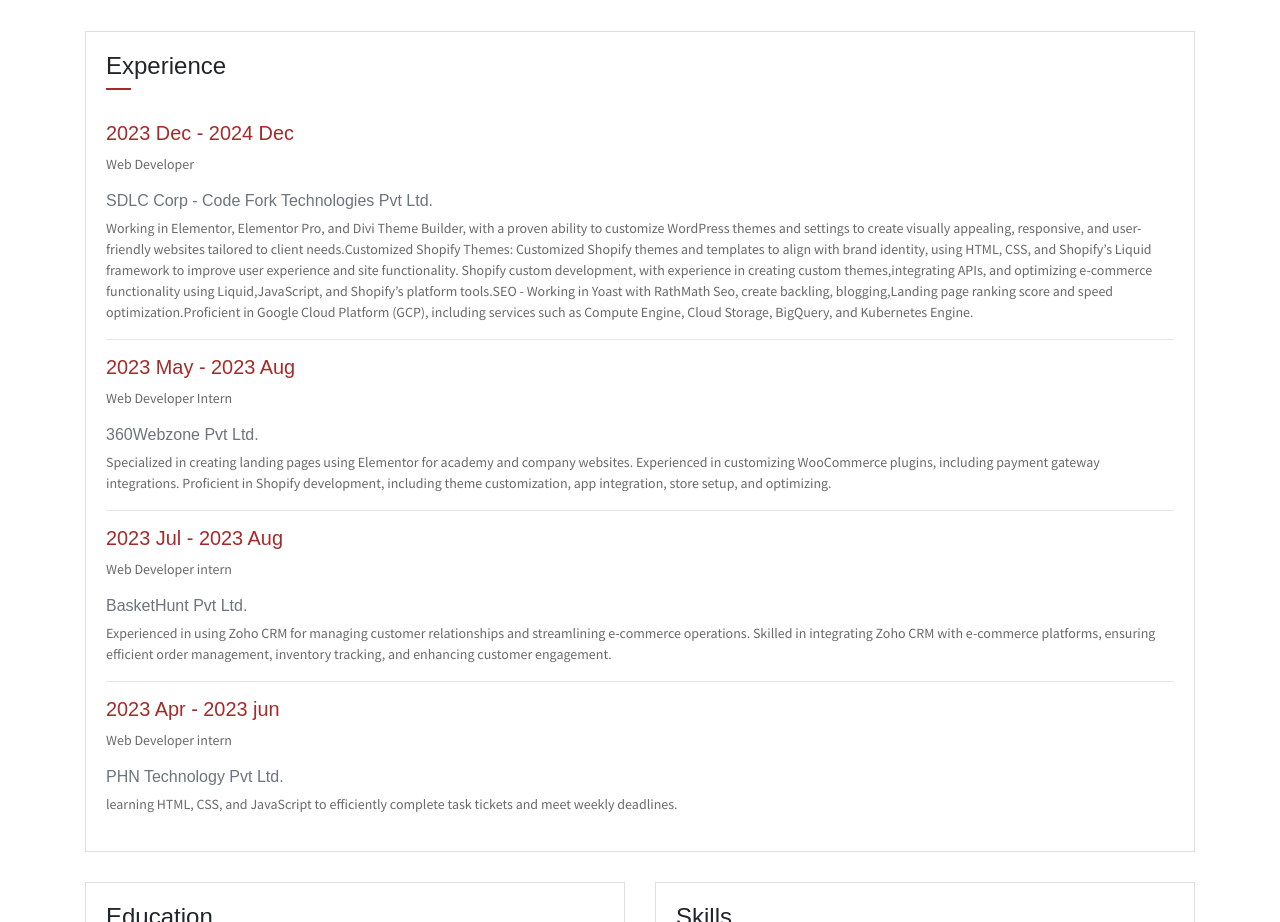
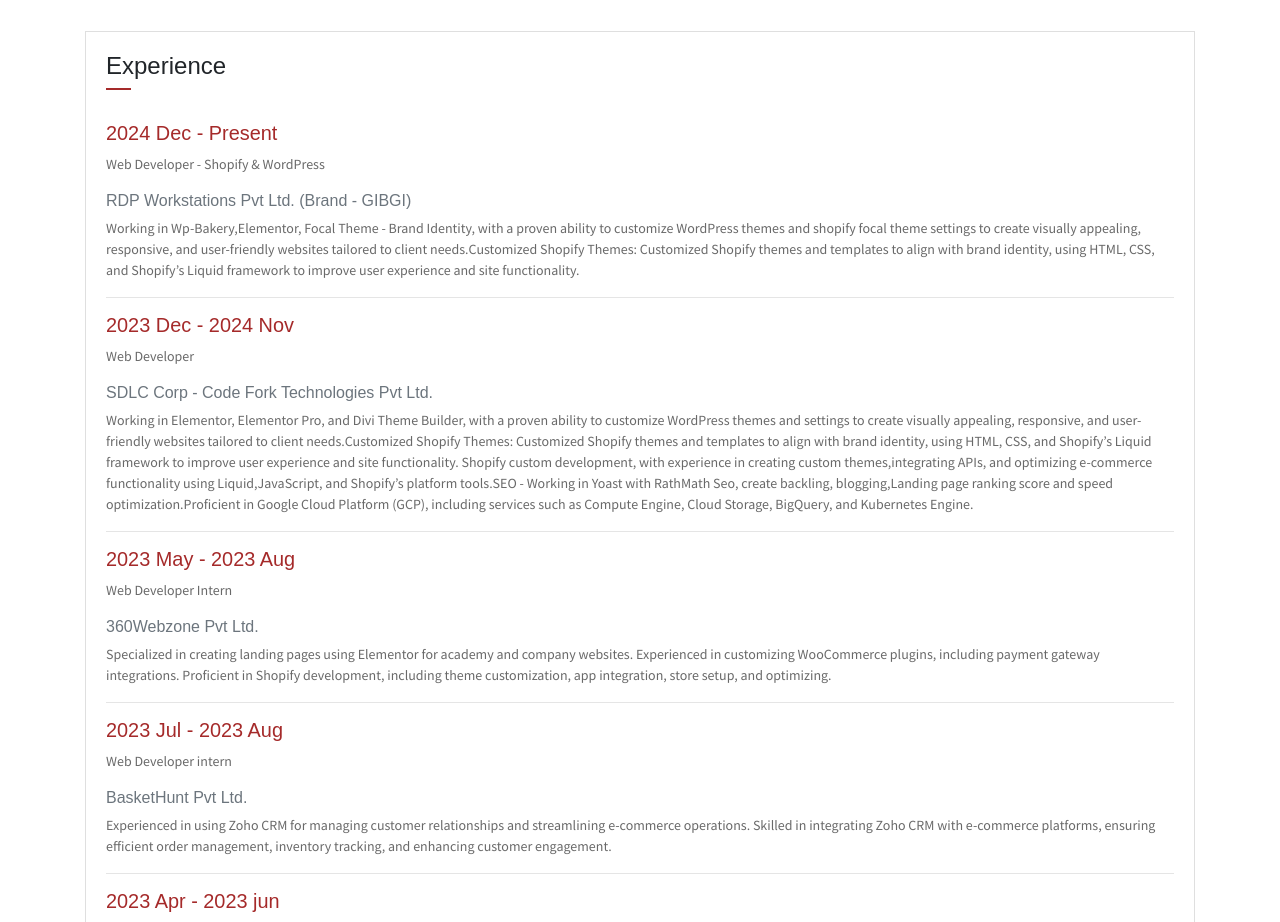
Before and after one commit to rakeshsahu15/Portfolio, a plain HTML site: page index.html in a window 1280 px wide. Shown: the part 1560-2482 px from the top of the page. Drawn offline with nearby package versions, Linux system fonts and the light colour scheme; some packages are replaced by stand-ins of ours.

Commit message:
Update index.html

```diff
--- a/index.html
+++ b/index.html
@@ -63,7 +63,7 @@
                     <img src="assets/imgs/ra.kesh.01-23-12-2024-0001.webp" alt="" class="brand-img">
                     <li class="brand-txt">
                         <h5 class="brand-title">Rakesh Sahu</h5>
-                        <div class="brand-subtitle">Web Developer | Shopify Developer | WordPress Developer </div>
+                        <div class="brand-subtitle">Web Developer - Shopify Developer | WordPress Developer </div>
                     </li>
                 </ul>
                 <ul class="navbar-nav ml-auto">
@@ -161,7 +161,19 @@
                             </div>
                         </div>
                         <div class="card-body">
-                            <h6 class="title text-danger">2023 Dec - 2024 Dec</h6>
+                            <h6 class="title text-danger">2024 Dec - Present</h6>
+                            <P>Web Developer - Shopify & WordPress</P>
+                            <h6>RDP Workstations Pvt Ltd. (Brand - GIBGI)</h6>
+                            <P class="subtitle">Working in Wp-Bakery,Elementor, Focal Theme - Brand Identity, with a
+                                proven ability to customize WordPress themes and shopify focal theme settings to create
+                                visually appealing, responsive, and user-friendly websites tailored to client
+                                needs.Customized Shopify Themes: Customized Shopify themes and templates
+                                to align with brand identity, using HTML, CSS, and Shopify’s Liquid
+                                framework to improve user experience and site functionality.
+
+                                </P>
+                            <hr>
+                            <h6 class="title text-danger">2023 Dec - 2024 Nov</h6>
                             <P>Web Developer</P>
                             <h6>SDLC Corp - Code Fork Technologies Pvt Ltd.</h6>
                             <P class="subtitle">Working in Elementor, Elementor Pro, and Divi Theme Builder, with a
@@ -177,6 +189,7 @@
                                 Compute Engine, Cloud Storage, BigQuery, and Kubernetes Engine.
                                 </P>
                             <hr>
+
                             <h6 class="title text-danger">2023 May - 2023 Aug</h6>
                             <P>Web Developer Intern</P>
                             <h6>360Webzone Pvt Ltd.</h6>
```
